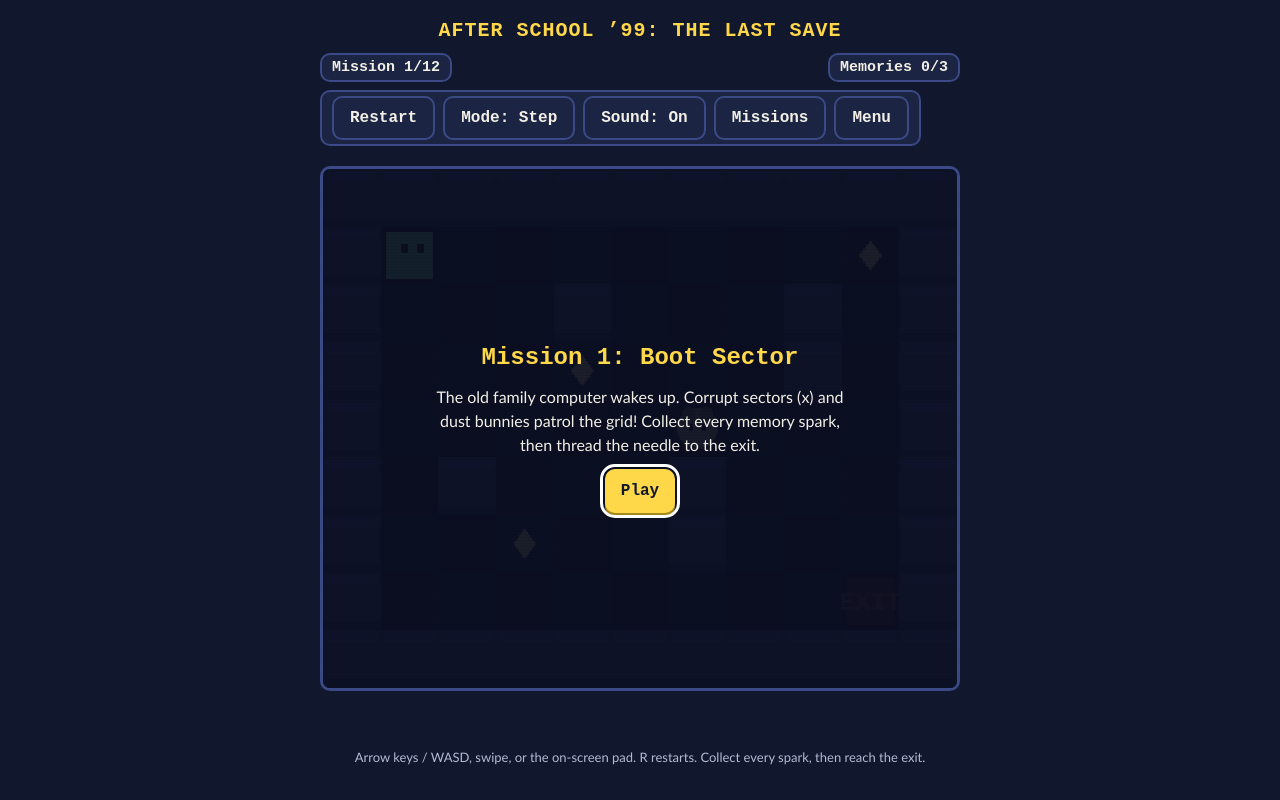
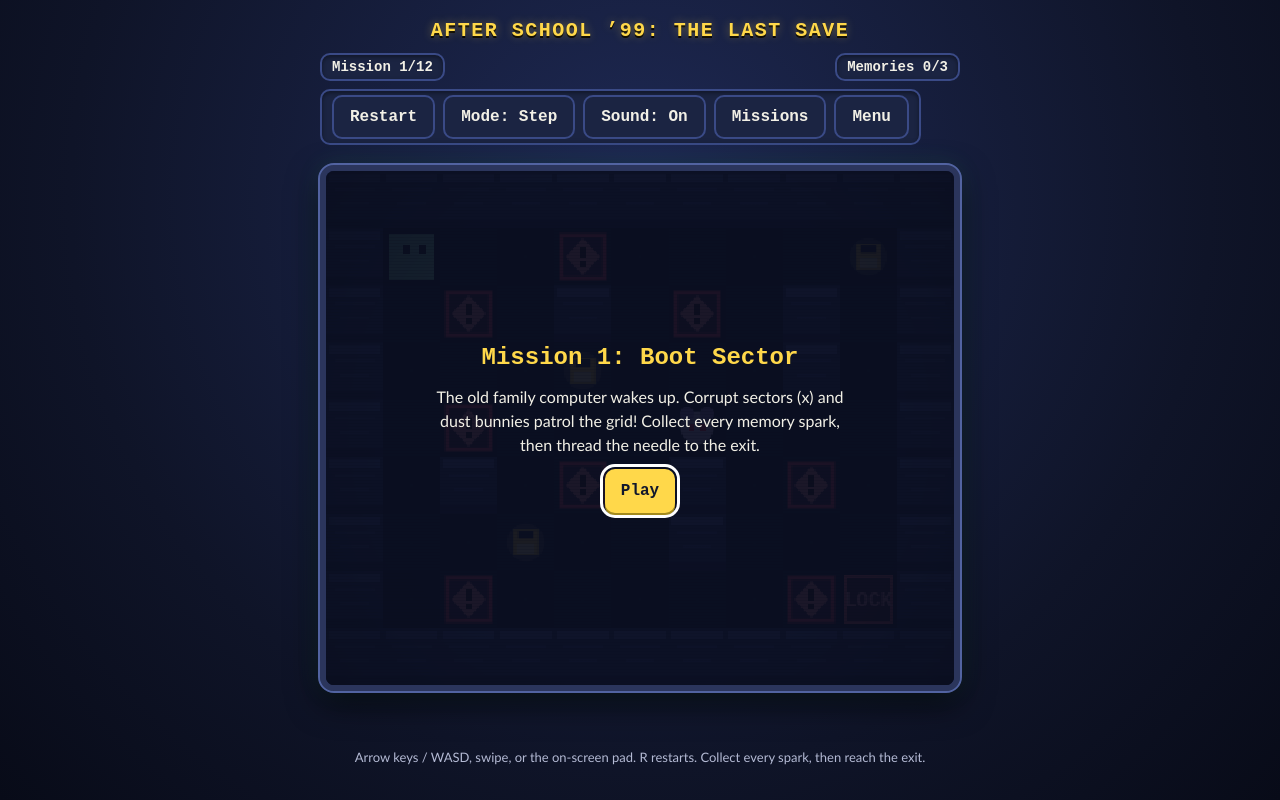
Before and after one commit to GhostChatDev/After-School-99-The-Last-Save, a plain HTML site: page index.html in a window 1280 px wide. Both pictures are taken after a click on the button "New game". Drawn offline with Linux system fonts and the light colour scheme.

Commit message:
Retro CRT look, chiptune music loop, richer SFX, spike sprites; fix spike layouts so all 12 missions are winnable again
Committed by Ghost Code.

Co-Authored-By: Ghost Code Dev <dev@ghostchat.tech>

```diff
--- a/index.html
+++ b/index.html
@@ -10,15 +10,15 @@
 <style>
 :root{--bg:#11172c;--panel:#1b2442;--border:#3a4a86;--text:#f2f0e6;--muted:#b4bad4;--accent:#ffd84a;--pip:#4dffb5;--danger:#ff6b81;--r:10px}
 *{box-sizing:border-box}
-html,body{margin:0;min-height:100%;background:var(--bg);color:var(--text);font:16px/1.5 "Trebuchet MS",Verdana,sans-serif}
+html,body{margin:0;min-height:100%;background:radial-gradient(circle at 50% 25%,#1e2954 0%,#0f1428 65%,#080b18 100%);color:var(--text);font:16px/1.5 "Trebuchet MS",Verdana,sans-serif}
 body{display:flex;flex-direction:column;align-items:center;justify-content:safe center;min-height:100vh;min-height:100svh;padding:12px;padding-bottom:max(12px,env(safe-area-inset-bottom));gap:10px}
-h1{font:700 20px/1.2 "Courier New",monospace;letter-spacing:1px;margin:0;color:var(--accent);text-align:center}
+h1{font:700 20px/1.2 "Courier New",monospace;letter-spacing:1.5px;margin:0;color:var(--accent);text-align:center;text-shadow:0 0 10px rgba(255,216,74,.4),0 2px 0 #000}
 .shell{width:100%;max-width:640px;display:flex;flex-direction:column;gap:10px}
-.hud{display:flex;flex-wrap:wrap;gap:8px;align-items:center;justify-content:space-between;font:700 15px "Courier New",monospace}
-.hud span{background:var(--panel);border:2px solid var(--border);border-radius:var(--r);padding:4px 10px}
-.stage{position:relative;border:3px solid var(--border);border-radius:var(--r);background:#0a0f20;overflow:hidden}
+.hud{display:flex;flex-wrap:wrap;gap:8px;align-items:center;justify-content:space-between;font:700 14px "Courier New",monospace}
+.hud span{background:var(--panel);border:2px solid var(--border);border-radius:var(--r);padding:4px 10px;box-shadow:inset 0 2px 4px rgba(0,0,0,.4)}
+.stage{position:relative;border:6px solid #2b355c;outline:2px solid #5263a1;border-radius:14px;background:#0a0f20;overflow:hidden;box-shadow:0 12px 32px rgba(0,0,0,.65),0 0 24px rgba(77,255,181,.12)}
 canvas{display:block;width:100%;height:auto;image-rendering:pixelated;touch-action:none}
-.stage::after{content:"";position:absolute;inset:0;pointer-events:none;background:repeating-linear-gradient(0deg,rgba(0,0,0,.14) 0 1px,transparent 1px 3px)}
+.stage::after{content:"";position:absolute;inset:0;pointer-events:none;background:repeating-linear-gradient(0deg,rgba(0,0,0,.18) 0 1px,transparent 1px 3px),radial-gradient(circle at 50% 50%,transparent 62%,rgba(0,0,0,.45) 100%)}
 .card{position:absolute;inset:0;z-index:2;display:flex;flex-direction:column;justify-content:center;align-items:center;gap:12px;padding:20px;text-align:center;background:rgba(10,15,32,.93)}
 .card h2{margin:0;font:700 24px/1.2 "Courier New",monospace;color:var(--accent)}
 .card p{margin:0;max-width:44ch;color:var(--text)}
@@ -72,8 +72,13 @@ try{const s=JSON.parse(localStorage.getItem(SAVE));if(s&&Number.isInteger(s.miss
  const o=JSON.parse(localStorage.getItem(SAVE+'-opts'));if(o){mode=o.mode==='classic'?'classic':'step';sound=o.sound!==false}}catch(e){}
 function store(){try{localStorage.setItem(SAVE,JSON.stringify(save));localStorage.setItem(SAVE+'-opts',JSON.stringify({mode,sound}))}catch(e){toast('This browser could not save progress; keep this tab open.')}}
 function toast(t){$('toast').textContent=t}
-function beep(f,d,type){if(!sound)return;try{audio=audio||new (window.AudioContext||window.webkitAudioContext)();const o=audio.createOscillator(),g=audio.createGain();o.type=type||'square';o.frequency.value=f;g.gain.value=.05;o.connect(g);g.connect(audio.destination);o.start();g.gain.exponentialRampToValueAtTime(.0001,audio.currentTime+d);o.stop(audio.currentTime+d)}catch(e){}}
-const SFX={frag:()=>beep(660,.1),last:()=>{beep(660,.1);setTimeout(()=>beep(880,.15),90)},key:()=>beep(990,.15),portal:()=>beep(440,.12,'triangle'),win:()=>{beep(523,.12);setTimeout(()=>beep(659,.12),110);setTimeout(()=>beep(784,.25),220)},die:()=>beep(110,.3,'sawtooth')};
+function beep(f,d,type,v){if(!sound)return;try{audio=audio||new (window.AudioContext||window.webkitAudioContext)();if(audio.state==='suspended')audio.resume();const o=audio.createOscillator(),g=audio.createGain();o.type=type||'square';o.frequency.value=f;g.gain.setValueAtTime(v||.045,audio.currentTime);o.connect(g);g.connect(audio.destination);o.start();g.gain.exponentialRampToValueAtTime(.0001,audio.currentTime+d);o.stop(audio.currentTime+d)}catch(e){}}
+const MEL=[261.6,329.6,392,523.3,392,329.6,293.7,349.2,440,587.3,440,349.2,246.9,329.6,392,493.9,392,329.6,261.6,293.7,329.6,392,440,392];
+const BAS=[130.8,130.8,146.8,146.8,123.5,123.5,130.8,196];
+let mStep=0,mTimer=null;
+function startMusic(){if(mTimer)return;mTimer=setInterval(()=>{if(!sound||over||!running)return;beep(MEL[mStep%MEL.length],.16,'triangle',.022);if(mStep%3===0)beep(BAS[Math.floor(mStep/3)%BAS.length],.28,'square',.015);mStep++},210)}
+startMusic();
+const SFX={step:()=>beep(220,.035,'triangle',.018),frag:()=>{beep(587,.08,'square',.05);setTimeout(()=>beep(880,.12,'square',.05),65)},last:()=>{beep(587,.08);setTimeout(()=>beep(784,.08),70);setTimeout(()=>beep(1046,.18),140)},key:()=>{beep(784,.09);setTimeout(()=>beep(988,.14),80)},portal:()=>{beep(330,.08,'sine',.05);setTimeout(()=>beep(494,.12,'triangle',.05),60)},win:()=>{[523,659,784,1046].forEach((n,i)=>setTimeout(()=>beep(n,.16,'square',.055),i*95))},die:()=>{beep(160,.18,'sawtooth',.06);setTimeout(()=>beep(98,.28,'sawtooth',.06),120)}};
 
 function showCard(title,text,buttons,tag){
   over=true;running=false;card.classList.remove('hidden');card.innerHTML='';
@@ -119,14 +124,15 @@ function startMission(i){
 function restart(){if(!L)return;S=Logic.newGame(L);dir='right';running=false;hud();hideCard();toast('')}
 function hud(){$('hMission').textContent='Mission '+(idx+1)+'/'+M.length;$('hMem').textContent=S?'Memories '+S.got+'/'+S.total:'Memories —';
  $('bMode').textContent='Mode: '+(mode==='step'?'Step':'Classic');$('bSound').textContent='Sound: '+(sound?'On':'Off')}
-const WHY={wall:'Pip bumped into a wall.',self:'Pip tangled up in itself.',dust:'A dust bunny got Pip!',door:'The door is locked. Find the key first.',gate:'The exit stays shut until every memory is collected.'};
+const WHY={wall:'Pip bumped into a wall.',spike:'Pip touched a corrupted red sector!',self:'Pip tangled up in itself.',dust:'A dust bunny got Pip!',door:'The door is locked. Find the key first.',gate:'The exit stays shut until every memory is collected.'};
 function move(d){
   if(over||!S)return;
   if(mode==='classic'){const o={up:'down',down:'up',left:'right',right:'left'};if(S.body.length>1&&o[d]===dir)return;dir=d;running=true;return}
-  dir=d;tick();
+  dir=d;running=true;tick();
 }
 function tick(){
   const n=Logic.step(S,dir);if(n===S)return;S=n;
+  if(!n.events.length)SFX.step();
   n.events.forEach(e=>{if(SFX[e])SFX[e]()});hud();
   if(S.status==='dead'){running=false;toast(WHY[S.cause]||'Oops!');
     setTimeout(()=>showCard('Oops!',WHY[S.cause]||'Try again.',[['Try again',restart]]),350)}
@@ -156,22 +162,44 @@ $('bSound').onclick=()=>{sound=!sound;store();hud();SFX.frag()};
 function draw(t){
   const w=cv.width,h=cv.height;ctx.fillStyle='#0a0f20';ctx.fillRect(0,0,w,h);
   if(!L){ctx.fillStyle='#16204a';for(let y=0;y<9;y++)for(let x=0;x<11;x++)if((x+y)%2)ctx.fillRect(x*CELL,y*CELL,CELL,CELL);return}
-  const pulse=1+Math.sin(t/220)*.12;
+  const pulse=1+Math.sin(t/220)*.12,gl=Math.sin(t/140);
   for(let y=0;y<L.h;y++)for(let x=0;x<L.w;x++){
     const c=L.grid[y][x],px=x*CELL,py=y*CELL;
-    if(c==='#'){ctx.fillStyle='#34408a';ctx.fillRect(px,py,CELL,CELL);ctx.fillStyle='#4a5ab8';ctx.fillRect(px+2,py+2,CELL-4,6);ctx.fillStyle='#232c63';ctx.fillRect(px,py+CELL-6,CELL,6);continue}
-    ctx.fillStyle=(x+y)%2?'#10183a':'#0d1431';ctx.fillRect(px,py,CELL,CELL);
-    if(c==='D'){ctx.fillStyle=S.hasKey?'rgba(255,216,74,.25)':'#b5651d';ctx.fillRect(px+6,py+4,CELL-12,CELL-8);if(!S.hasKey){ctx.fillStyle='#ffd84a';ctx.fillRect(px+CELL/2-3,py+CELL/2-3,6,6)}}
+    if(c==='#'){
+      ctx.fillStyle='#2b3878';ctx.fillRect(px,py,CELL,CELL);
+      ctx.fillStyle='#4f63ba';ctx.fillRect(px+2,py+2,CELL-4,6);
+      ctx.fillStyle='#1b2352';ctx.fillRect(px,py+CELL-6,CELL,6);
+      ctx.fillStyle='#3c4d99';ctx.fillRect(px+6,py+12,CELL-12,2);ctx.fillRect(px+10,py+22,CELL-20,2);
+      continue;
+    }
+    ctx.fillStyle=(x+y)%2?'#10183a':'#0c122e';ctx.fillRect(px,py,CELL,CELL);
+    ctx.fillStyle='rgba(77,255,181,.04)';ctx.fillRect(px+CELL/2-1,py+CELL/2-1,2,2);
+    if(c==='x'){
+      ctx.fillStyle='rgba(255,60,95,'+(0.22+0.1*gl)+')';ctx.fillRect(px+3,py+3,CELL-6,CELL-6);
+      ctx.strokeStyle='#ff4d6d';ctx.lineWidth=2.5;ctx.strokeRect(px+5,py+5,CELL-10,CELL-10);
+      ctx.fillStyle='#ff8fa3';ctx.beginPath();
+      ctx.moveTo(px+CELL/2,py+7);ctx.lineTo(px+CELL-8,py+CELL/2);ctx.lineTo(px+CELL/2,py+CELL-7);ctx.lineTo(px+8,py+CELL/2);ctx.closePath();ctx.fill();
+      ctx.fillStyle='#2a0814';ctx.fillRect(px+CELL/2-2,py+13,4,8);ctx.fillRect(px+CELL/2-2,py+23,4,4);
+    }
+    else if(c==='D'){ctx.fillStyle=S.hasKey?'rgba(255,216,74,.22)':'#b5651d';ctx.fillRect(px+5,py+4,CELL-10,CELL-8);ctx.strokeStyle='#ffd84a';ctx.lineWidth=2;ctx.strokeRect(px+6,py+5,CELL-12,CELL-10);if(!S.hasKey){ctx.fillStyle='#ffd84a';ctx.fillRect(px+CELL/2-4,py+CELL/2-4,8,8)}}
     else if(c==='K'&&!S.hasKey){ctx.fillStyle='#ffd84a';ctx.beginPath();ctx.arc(px+14,py+CELL/2,8*pulse,0,7);ctx.fill();ctx.fillRect(px+18,py+CELL/2-3,16,6);ctx.fillRect(px+28,py+CELL/2,4,10)}
-    else if(c==='E'){const open=S.got>=S.total;ctx.fillStyle=open?'#7dffb0':'#4a2a3a';ctx.fillRect(px+4,py+4,CELL-8,CELL-8);ctx.fillStyle=open?'#0a0f20':'#7a4a5a';ctx.font='bold 18px monospace';ctx.textAlign='center';ctx.fillText('EXIT',px+CELL/2,py+CELL/2+6);ctx.textAlign='start'}
-    else if(c==='1'||c==='2'){ctx.strokeStyle=c==='1'?'#ff9bf0':'#7ad8ff';ctx.lineWidth=4;ctx.beginPath();ctx.arc(px+CELL/2,py+CELL/2,13*pulse,0,7);ctx.stroke();ctx.beginPath();ctx.arc(px+CELL/2,py+CELL/2,6,0,7);ctx.stroke()}
+    else if(c==='E'){const open=S.got>=S.total;ctx.fillStyle=open?'#4dffb5':'#4a2438';ctx.fillRect(px+3,py+3,CELL-6,CELL-6);ctx.strokeStyle=open?'#fff7b0':'#ff6b81';ctx.lineWidth=2;ctx.strokeRect(px+4,py+4,CELL-8,CELL-8);ctx.fillStyle=open?'#0a0f20':'#ff9ebb';ctx.font='bold 14px "Courier New",monospace';ctx.textAlign='center';ctx.fillText(open?'SAVE':'LOCK',px+CELL/2,py+CELL/2+5);ctx.textAlign='start'}
+    else if(c==='1'||c==='2'){ctx.strokeStyle=c==='1'?'#ff9bf0':'#7ad8ff';ctx.lineWidth=3.5;ctx.beginPath();ctx.arc(px+CELL/2,py+CELL/2,13*pulse,0,7);ctx.stroke();ctx.beginPath();ctx.arc(px+CELL/2,py+CELL/2,6/pulse,0,7);ctx.stroke()}
   }
-  L.frags.forEach((f,i)=>{if(S.mask&(1<<i))return;const cx=f[0]*CELL+CELL/2,cy=f[1]*CELL+CELL/2;ctx.fillStyle='#fff7b0';ctx.beginPath();ctx.moveTo(cx,cy-12*pulse);ctx.lineTo(cx+9*pulse,cy);ctx.lineTo(cx,cy+12*pulse);ctx.lineTo(cx-9*pulse,cy);ctx.closePath();ctx.fill()});
-  S.bugs.forEach(b=>{const cx=b.x*CELL+CELL/2,cy=b.y*CELL+CELL/2;ctx.fillStyle='#c9b8a0';ctx.beginPath();ctx.arc(cx,cy,14,0,7);ctx.fill();ctx.fillStyle='#8a7a66';ctx.beginPath();ctx.arc(cx-6,cy-10,5,0,7);ctx.arc(cx+6,cy-10,5,0,7);ctx.fill();ctx.fillStyle='#000';ctx.fillRect(cx-6,cy-3,3,5);ctx.fillRect(cx+3,cy-3,3,5)});
+  L.frags.forEach((f,i)=>{if(S.mask&(1<<i))return;const cx=f[0]*CELL+CELL/2,cy=f[1]*CELL+CELL/2;
+    ctx.fillStyle='rgba(255,247,176,.22)';ctx.beginPath();ctx.arc(cx,cy,15*pulse,0,7);ctx.fill();
+    ctx.fillStyle='#ffd84a';ctx.fillRect(cx-10*pulse,cy-10*pulse,20*pulse,20*pulse);
+    ctx.fillStyle='#11172c';ctx.fillRect(cx-6*pulse,cy-9*pulse,12*pulse,6*pulse);
+    ctx.fillStyle='#fff7b0';ctx.fillRect(cx-7*pulse,cy+1*pulse,14*pulse,8*pulse)});
+  S.bugs.forEach(b=>{const cx=b.x*CELL+CELL/2,cy=b.y*CELL+CELL/2;
+    ctx.fillStyle='#d8c4ff';ctx.beginPath();ctx.arc(cx,cy,13*pulse,0,7);ctx.fill();
+    ctx.fillStyle='#9b7ede';ctx.beginPath();ctx.arc(cx-7,cy-10,5,0,7);ctx.arc(cx+7,cy-10,5,0,7);ctx.fill();
+    ctx.fillStyle='#ff2a55';ctx.fillRect(cx-6,cy-3,4,5);ctx.fillRect(cx+2,cy-3,4,5)});
   for(let i=S.body.length-1;i>=0;i--){const p=S.body[i],px=p[0]*CELL,py=p[1]*CELL,k=i/Math.max(1,S.body.length);
     ctx.fillStyle=i===0?'#9dffd6':'hsl(155,100%,'+(62-k*28)+'%)';ctx.fillRect(px+4,py+4,CELL-8,CELL-8);
+    if(i>0){ctx.fillStyle='rgba(255,255,255,.18)';ctx.fillRect(px+7,py+7,CELL-14,4)}
     if(i===0){ctx.fillStyle='#0a0f20';const e=dir==='left'?[-5,-5]:dir==='right'?[5,-5]:dir==='up'?[0,-8]:[0,4];ctx.fillRect(px+CELL/2-8+e[0]*.4,py+CELL/2-6+e[1]*.4,5,6);ctx.fillRect(px+CELL/2+3+e[0]*.4,py+CELL/2-6+e[1]*.4,5,6)}}
-  if(S.status==='dead'){ctx.fillStyle='rgba(255,107,129,.25)';ctx.fillRect(0,0,w,h)}
+  if(S.status==='dead'){ctx.fillStyle='rgba(255,107,129,.28)';ctx.fillRect(0,0,w,h)}
 }
 function frame(t){
   if(running&&!over&&mode==='classic'){acc+=t-last;while(acc>=230&&running&&!over){acc-=230;tick()}}else acc=0;
--- a/js/missions.js
+++ b/js/missions.js
@@ -15,9 +15,9 @@
       outro: 'A school photo flickers on: Mum, Dad and a very small you.' },
     { title: 'The Homework Folder', intro: 'Folders line the walls and bad sectors block the shortcuts. Every spark makes Pip longer, and Pip cannot cross itself.',
       map: ['###########',
-            '#P..#..x..#',
+            '#P..#.....#',
             '#.o.#..o..#',
-            '#x..#..h..#',
+            '#...#..h..#',
             '#.#####.###',
             '#...x.....#',
             '#.o..x..o.#',
@@ -26,12 +26,12 @@
       outro: 'A half-finished essay: "What I want to be when I grow up". The last line is blank.' },
     { title: 'The Locked Diary', intro: 'A diary is locked behind corrupt sectors and a patrolling dust bunny. Find the key (K) first, then the door (D) will open.',
       map: ['###########',
-            '#P.x#....o#',
+            '#P..#....o#',
             '#...#.h...#',
             '#.o.#.###.#',
-            '#.x.D.#K#.#',
+            '#...D.#K#.#',
             '#.....#.#.#',
-            '#.###x#.#.#',
+            '#.###.#.#.#',
             '#.o...#..oE',
             '###########'],
       outro: 'Inside: a drawing of a treehouse, and a promise to keep it forever.' },
@@ -59,22 +59,22 @@
       outro: 'A floppy disk labelled "SUMMER". It is still warm.' },
     { title: 'Birthday Video', intro: 'A video file guarded by twin dust bunnies, corrupt sectors, and a locked door.',
       map: ['###########',
-            '#P.x.#..x.#',
+            '#P...#....#',
             '#.o..#..o.#',
             '#..h.D....#',
             '#..K.#..v.#',
-            '#.####.x..#',
-            '#.o.x.o..E#',
+            '#.####....#',
+            '#.o...o..E#',
             '###########'],
       outro: 'Candles, a wobbly camera, and a laugh you had almost forgotten.' },
     { title: 'The Attic Drive', intro: 'The biggest folder yet, riddled with corrupt sectors and dust bunnies. Plan your path: you will be long by the end.',
       map: ['#############',
-            '#P..x.#..h..#',
+            '#P....#..h..#',
             '#.##.o#..o..#',
             '#.#..##.###.#',
-            '#.#.o..x#o..#',
+            '#.#.o...#o..#',
             '#.#####.#.###',
-            '#...o.x.#..E#',
+            '#...o...#..E#',
             '#############'],
       outro: 'Boxes of drawings. Someone kept every one.' },
     { title: 'Playground Echo', intro: 'A recess memory. Dust bunnies and spikes guard the door. Grab the key, then race for the exit.',
@@ -89,25 +89,25 @@
       outro: 'Chalk on the pavement, a skipping rope, and someone shouting your name to come back.' },
     { title: 'Cassette Loop', intro: 'A mixtape on repeat. Dodge the corrupt tape sectors and dust bunnies through the portal loop.',
       map: ['#############',
-            '#P.x#...h...#',
-            '#.o.#..o..x.#',
+            '#P..#...h...#',
+            '#.o.#..o....#',
             '#...1.#####.#',
-            '#.###.#.x.#.#',
+            '#.###.#...#.#',
             '#..h..#.o.#.#',
             '#2#####.....#',
-            '#o...x.....E#',
+            '#o.........E#',
             '#############'],
       outro: 'Side B. The tape hisses, then your favourite song starts.' },
     { title: 'Chat Room', intro: 'Someone is typing... A locked room, corrupt packets, a key hidden in the corridor, and dust bunnies on patrol.',
       map: ['#############',
-            '#P.x..#..x.o#',
+            '#P....#....o#',
             '#..h..#.....#',
             '#.o...D..v..#',
-            '#.x...#..x..#',
+            '#.....#.....#',
             '#.###.#####.#',
             '#.#K..#o..#.#',
             '#.#.###.#.#.#',
-            '#...o.x.#..E#',
+            '#...o...#..E#',
             '#############'],
       outro: 'Old friends\u2019 names scroll past. "brb" - and then they never did, but you remember them anyway.' },
     { title: 'Dial-Up', intro: 'Beep, screech, hiss. Three dust bunnies, corrupt sectors, and a portal pair stand between you and the connection.',
--- a/sw.js
+++ b/sw.js
@@ -1,4 +1,4 @@
-const CACHE = 'after-school-99-chapter-one-v9';
+const CACHE = 'after-school-99-chapter-one-v10';
 const FILES = ['./', './index.html', './manifest.webmanifest', './icon.svg', './js/logic.js', './js/missions.js'];
 self.addEventListener('install', event => {
   self.skipWaiting();
```
